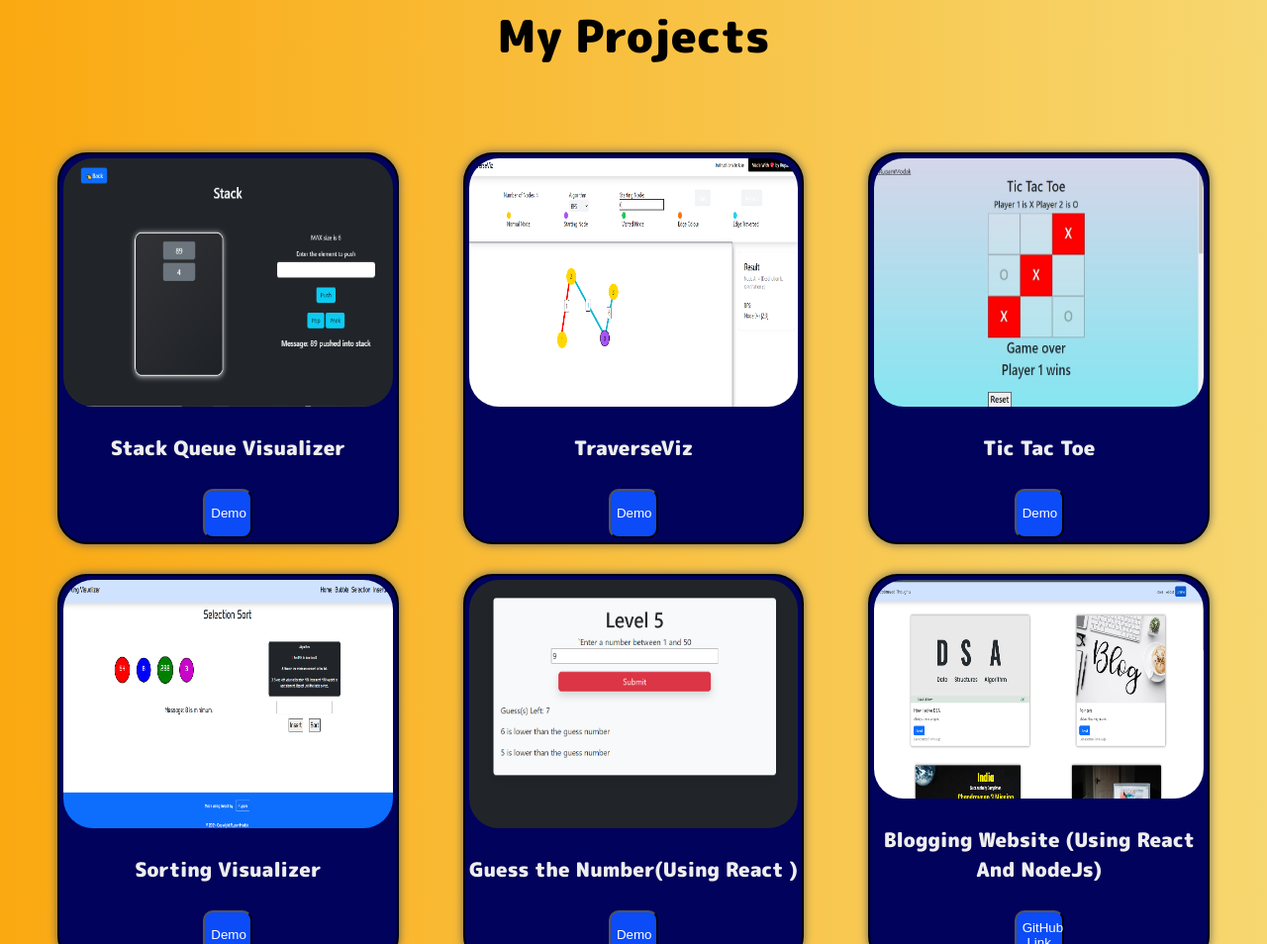
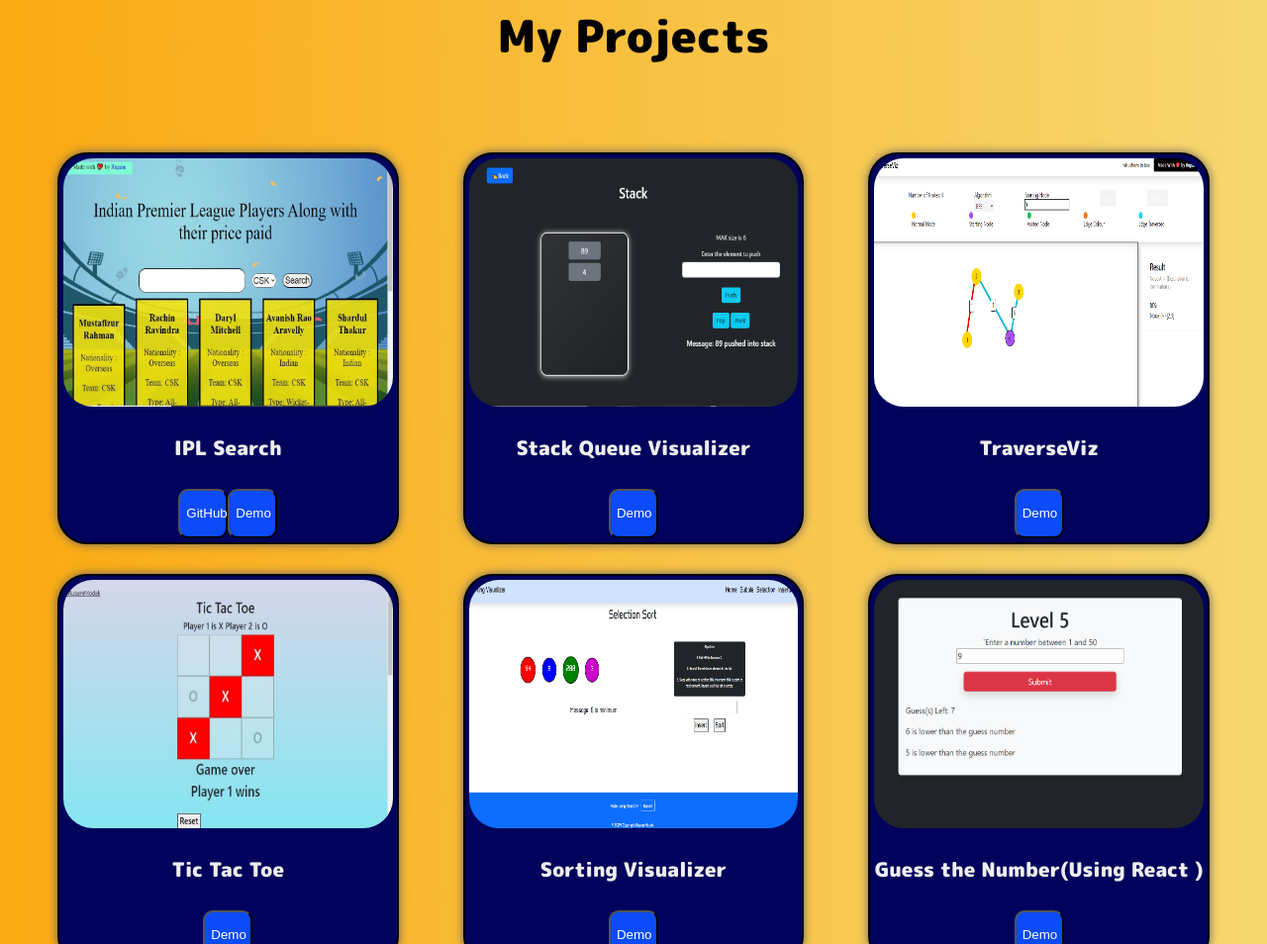
Before and after one commit to Mapur2/new_portfolio, a plain HTML site: page index.html in a window 1280 px wide. Shown: the part 2024-2978 px from the top of the page at 99% size. Drawn offline with Linux system fonts and the light colour scheme.

Commit message:
Added new projects

```diff
--- a/index.html
+++ b/index.html
@@ -62,9 +62,9 @@
                     <a href="https://github.com/Mapur2" target="_blank" class="hov-icon"><i
                             class="fa-brands fa-square-github fa-2xl fa-bounce" style="color: #000000;"></i></i></a>
                     <a style="color: rgb(3, 99, 0);" href="https://api.whatsapp.com/send?phone=7439578474"
-                            target="_blank"><i class="fa-brands fa-whatsapp fa-2xl "></i></a>&nbsp;
+                        target="_blank"><i class="fa-brands fa-whatsapp fa-2xl "></i></a>&nbsp;
 
-                    <button class="btn"><a href="./resume.pdf" download>Download Resume</a></button>
+                    <button class="btn"><a href="./RupamModak_Resume.pdf" download>Download Resume</a></button>
 
                 </div>
             </div>
@@ -102,6 +102,14 @@
         <section id="projects">
             <h1 style="text-align: center;">My Projects</h1>
             <div class="proj" id="pr1">
+                <div class="links">
+                    <img src="iplsearch.jfif" alt="">
+                    <h4>IPL Search</h4>
+                    <div style="display: flex; justify-content: space-between;">
+                        <a href="https://mapur2.github.io/iplsearch/" target="_blank"><button>GitHub</button></a>
+                        <a href="https://iplsearch.onrender.com/" target="_blank"><button>Demo</button></a>
+                    </div>
+                </div>
                 <div class="links">
                     <img src="sqv.PNG" alt="">
                     <h4>Stack Queue Visualizer</h4>
@@ -164,7 +172,7 @@
                     <a href="https://github.com/Mapur2" target="_blank" class="hov-icon"><i
                             class="fa-brands fa-square-github fa-2xl " style="color: #000000;"></i></i></a>
                 </p>
-                <button class="btn"><a href="./resume.pdf" download>Download Resume</a></button>
+                <button class="btn"><a href="./RupamModak_Resume.pdf" download>Download Resume</a></button>
             </div>
             <p>Copyright@Rupam<span id="date"></span></p>
         </div>
```
Also changed, not shown: iplsearch.jfif (added).
